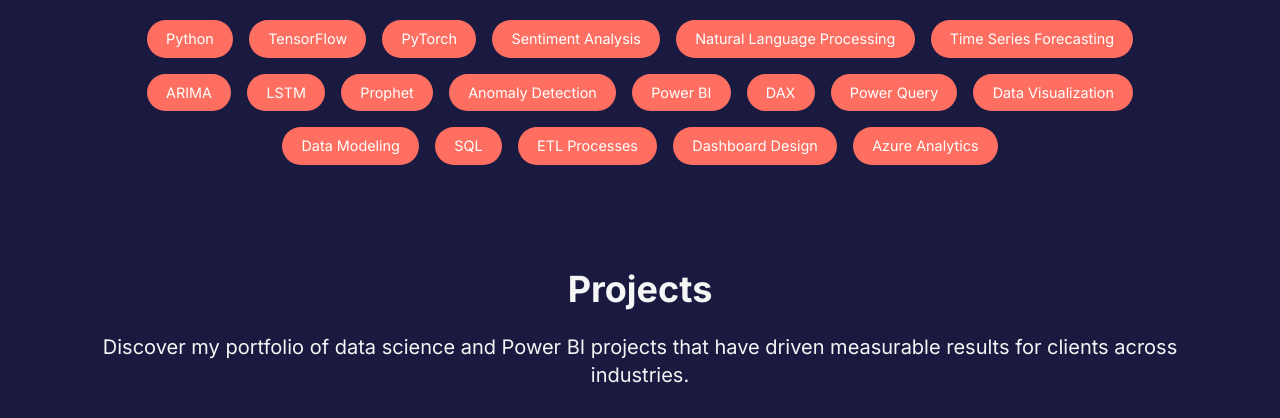
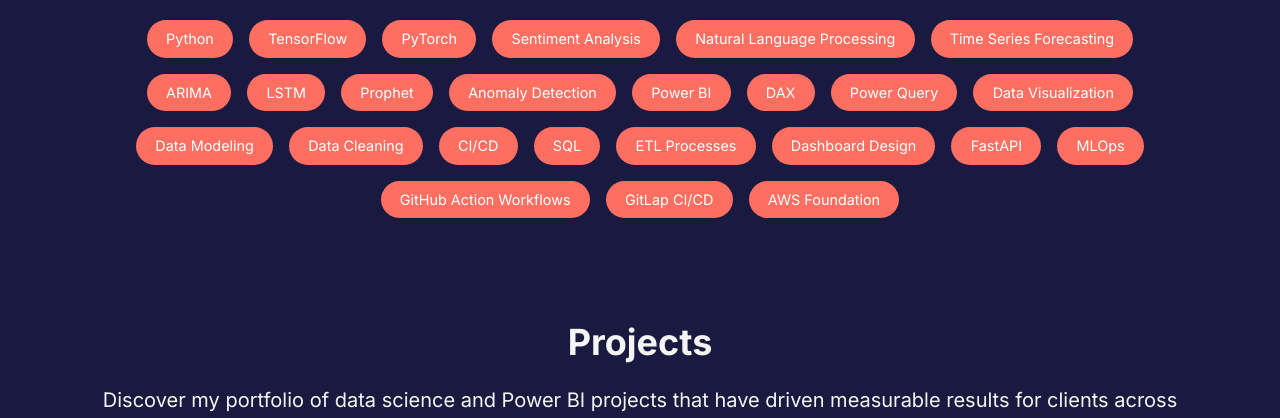
Before and after one commit to Ashenafi-code/Ashenafi_T.github.io, a plain HTML site: page index.html in a window 1280 px wide. Shown: the part 960-1378 px from the top of the page. Drawn offline with nearby package versions, Linux system fonts and the light colour scheme.

Commit message:
Update  email

```diff
--- a/index.html
+++ b/index.html
@@ -319,13 +319,20 @@
                         <li>Anomaly Detection</li>
                         <li>Power BI</li>
                         <li>DAX</li>
+
                         <li>Power Query</li>
                         <li>Data Visualization</li>
                         <li>Data Modeling</li>
+                        <li> Data Cleaning</li>
+                        <li>CI/CD</li>
                         <li>SQL</li>
                         <li>ETL Processes</li>
                         <li>Dashboard Design</li>
-                        <li>Azure Analytics</li>
+                        <li>FastAPI</li>
+                        <li>MLOps</li>
+                        <li>GitHub Action Workflows</li>
+                        <li>GitLap CI/CD</li>
+                        <li>AWS Foundation</li>
                     </ul>
                 </div>
             </section>
@@ -507,7 +514,7 @@
                         <h3 class="text-lg sm:text-xl font-semibold text-soft-white">Phone</h3>
                         <p><a href="tel:+251916311660" class="text-coral hover:text-sky-blue">+251916311660</a></p>
                         <h3 class="text-lg sm:text-xl font-semibold text-soft-white mt-6">Email</h3>
-                        <p><a href="mailto:ashenafi1927@gmail.com" class="text-coral hover:text-sky-blue">ashenafi1927@gmail.com</a></p>
+                        <p><a href="mailto:ashenafi1927@gmail.com" class="text-coral hover:text-sky-blue">ashenafi.tsegayeds@gmail.com</a></p>
                         <h3 class="text-lg sm:text-xl font-semibold text-soft-white mt-6">GitHub</h3>
                         <p><a href="https://github.com/Ashenafi-code" class="text-coral hover:text-sky-blue" target="_blank" rel="noopener noreferrer">github.com/Ashenafi-code</a></p>
                         <h3 class="text-lg sm:text-xl font-semibold text-soft-white mt-6">LinkedIn</h3>
```
